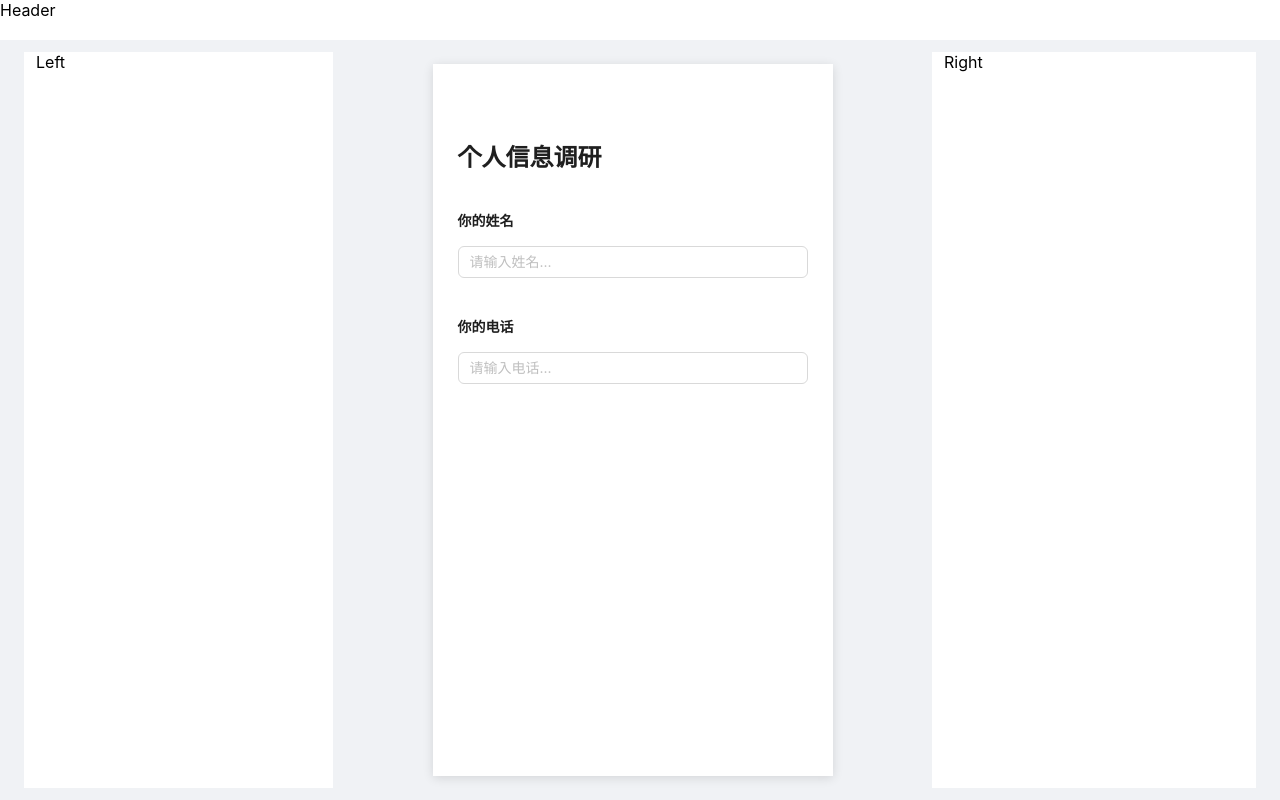
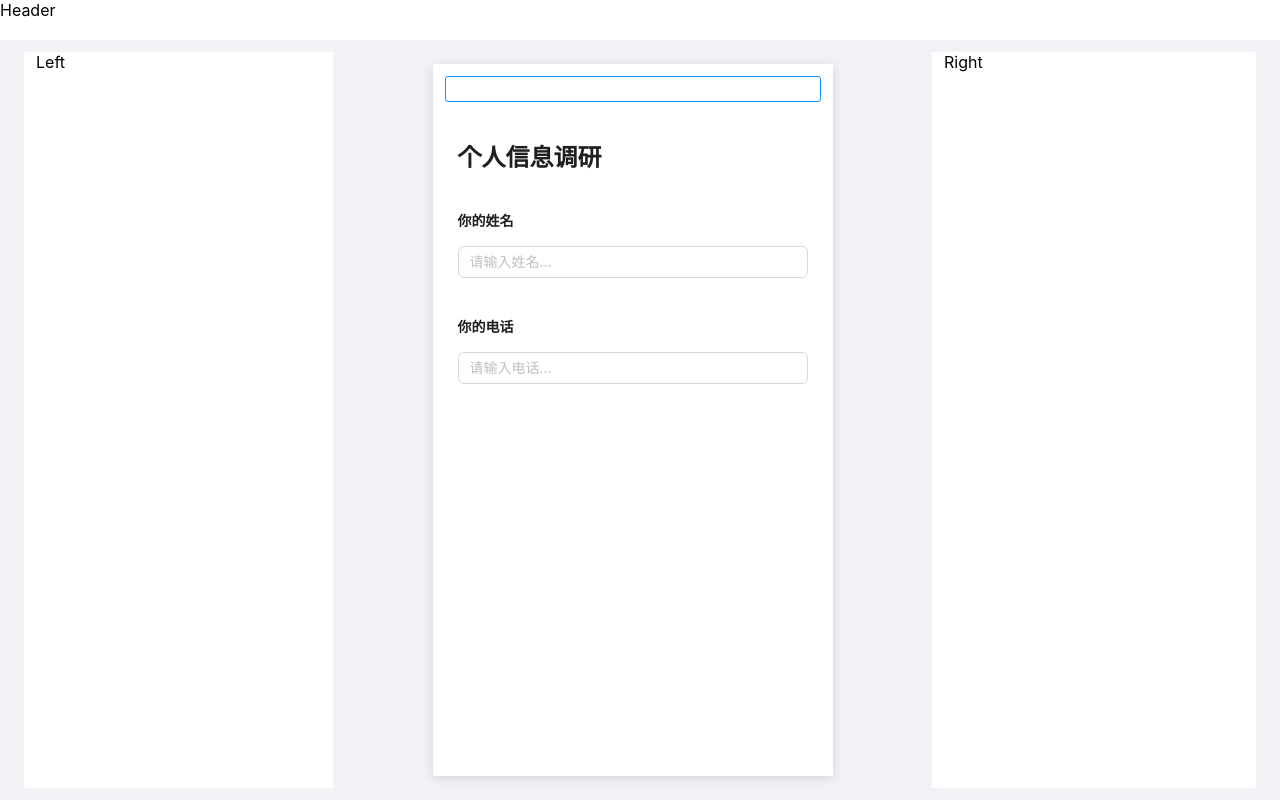
Before and after one commit to fangpeidong/low-code-react-form, a React (Create React App) app: page / in a window 1280 px wide. Built offline with nearby package versions, Linux system fonts and the light colour scheme.

Commit message:
feat: 增加选中和取消选中组件

```diff
--- a/src/hooks/useGetComponentInfo.ts
+++ b/src/hooks/useGetComponentInfo.ts
@@ -7,10 +7,11 @@ function useGetComponentInfo() {
     (state) => state.components
   ) as ComponentsStateType;
 
-  const { componentList = [] } = components;
+  const { componentList = [], selectedId } = components;
 
   return {
-    componentList
+    componentList,
+    selectedId
   };
 }
 
--- a/src/hooks/useLoadQuestionData.ts
+++ b/src/hooks/useLoadQuestionData.ts
@@ -116,7 +116,11 @@ function useLoadQuestionData() {
   useEffect(() => {
     if (!data) return;
     const { title = '', componentList = [] } = data;
-    dispatch(resetComponents({ componentList }));
+    let selectedId = '';
+    if (componentList.length > 0) {
+      selectedId = componentList[0].fe_id;
+    }
+    dispatch(resetComponents({ componentList, selectedId }));
   }, [data]);
 
   return { errorMsg: '', loading: false };
--- a/src/pages/Edit/EditCanvas.module.scss
+++ b/src/pages/Edit/EditCanvas.module.scss
@@ -14,6 +14,10 @@
   }
 }
 
+.selected {
+  border-color: #1890ff !important;
+}
+
 .component {
   pointer-events: none; // 屏蔽鼠标行为
 }
--- a/src/pages/Edit/EditCanvas.tsx
+++ b/src/pages/Edit/EditCanvas.tsx
@@ -1,11 +1,14 @@
-import React, { FC } from 'react';
-import QuestionTitle from '../../components/QuestionTitle/Component';
-import QuestionInput from '../../components/QuestionInput/Component';
+import React, { FC, MouseEvent } from 'react';
 import styles from './EditCanvas.module.scss';
 import { Spin } from 'antd';
 import useGetComponentInfo from '../../hooks/useGetComponentInfo';
 import { getComponentConfByType } from '../../components';
-import { ComponentInfoType } from '../../store/componentsReducer';
+import {
+  changeSelectedId,
+  ComponentInfoType
+} from '../../store/componentsReducer';
+import { useDispatch } from 'react-redux';
+import classNames from 'classnames';
 
 type PropsType = {
   loading: boolean;
@@ -20,7 +23,13 @@ function getComponent(componentInfo: ComponentInfoType) {
 }
 
 const EditCanvas: FC<PropsType> = ({ loading }) => {
-  const { componentList } = useGetComponentInfo();
+  const { componentList, selectedId } = useGetComponentInfo();
+  const dispatch = useDispatch();
+  // 点击组件，选中
+  function handleClick(event: MouseEvent, id: string) {
+    event.stopPropagation(); // 阻止冒泡
+    dispatch(changeSelectedId(id));
+  }
 
   console.log(componentList, 'xxx');
   if (loading) {
@@ -34,24 +43,23 @@ const EditCanvas: FC<PropsType> = ({ loading }) => {
     <div className={styles.canvas}>
       {componentList.map((c) => {
         const { fe_id } = c;
+        const wrapperDefaultClassName = styles['component-wrapper'];
+        const selectedClassName = styles.selected;
+        const wrapperClassName = classNames({
+          [wrapperDefaultClassName]: true,
+          [selectedClassName]: fe_id === selectedId
+        });
 
         return (
-          <div key={fe_id} className={styles['component-wrapper']}>
+          <div
+            key={fe_id}
+            className={wrapperClassName}
+            onClick={(e) => handleClick(e, fe_id)}
+          >
             <div className={styles.component}>{getComponent(c)}</div>
           </div>
         );
       })}
-
-      {/* <div className={styles['component-wrapper']}>
-        <div className={styles.component}>
-          <QuestionTitle />
-        </div>
-      </div>
-      <div className={styles['component-wrapper']}>
-        <div className={styles.component}>
-          <QuestionInput />
-        </div>
-      </div> */}
     </div>
   );
 };
--- a/src/pages/Edit/index.tsx
+++ b/src/pages/Edit/index.tsx
@@ -2,16 +2,23 @@ import React, { FC } from 'react';
 import styles from './index.module.scss';
 import EditCanvas from './EditCanvas';
 import useLoadQuestionData from '../../hooks/useLoadQuestionData';
+import { useDispatch } from 'react-redux';
+import { changeSelectedId } from '../../store/componentsReducer';
 
 const Edit: FC = () => {
   const { loading } = useLoadQuestionData();
+  const dispatch = useDispatch();
+  function clearSelectedId() {
+    dispatch(changeSelectedId(''));
+  }
+
   return (
     <div className={styles.container}>
       <div style={{ backgroundColor: '#fff', height: '40px' }}>Header</div>
       <div className={styles['content-wrapper']}>
         <div className={styles.content}>
           <div className={styles.left}>Left</div>
-          <div className={styles.main}>
+          <div className={styles.main} onClick={() => clearSelectedId()}>
             <div className={styles['canvas-wrapper']}>
               <EditCanvas loading={loading} />
             </div>
--- a/src/store/componentsReducer/index.ts
+++ b/src/store/componentsReducer/index.ts
@@ -11,10 +11,12 @@ export type ComponentInfoType = {
 };
 
 export type ComponentsStateType = {
+  selectedId: string;
   componentList: Array<ComponentInfoType>;
 };
 
 const INIT_STATE: ComponentsStateType = {
+  selectedId: '',
   componentList: []
 };
 
@@ -28,10 +30,17 @@ export const componentsSlice = createSlice({
       action: PayloadAction<ComponentsStateType>
     ) => {
       return action.payload;
+    },
+    // 修改 selectedId
+    changeSelectedId: (
+      state: ComponentsStateType,
+      action: PayloadAction<string>
+    ) => {
+      state.selectedId = action.payload;
     }
   }
 });
 
-export const { resetComponents } = componentsSlice.actions;
+export const { resetComponents, changeSelectedId } = componentsSlice.actions;
 
 export default componentsSlice.reducer;
```
